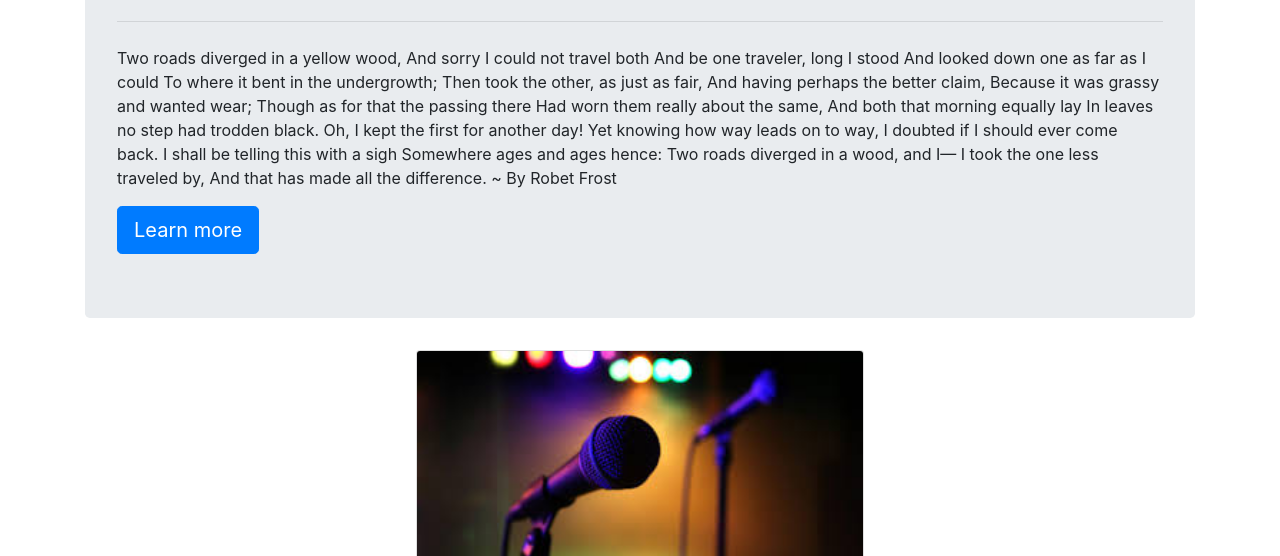
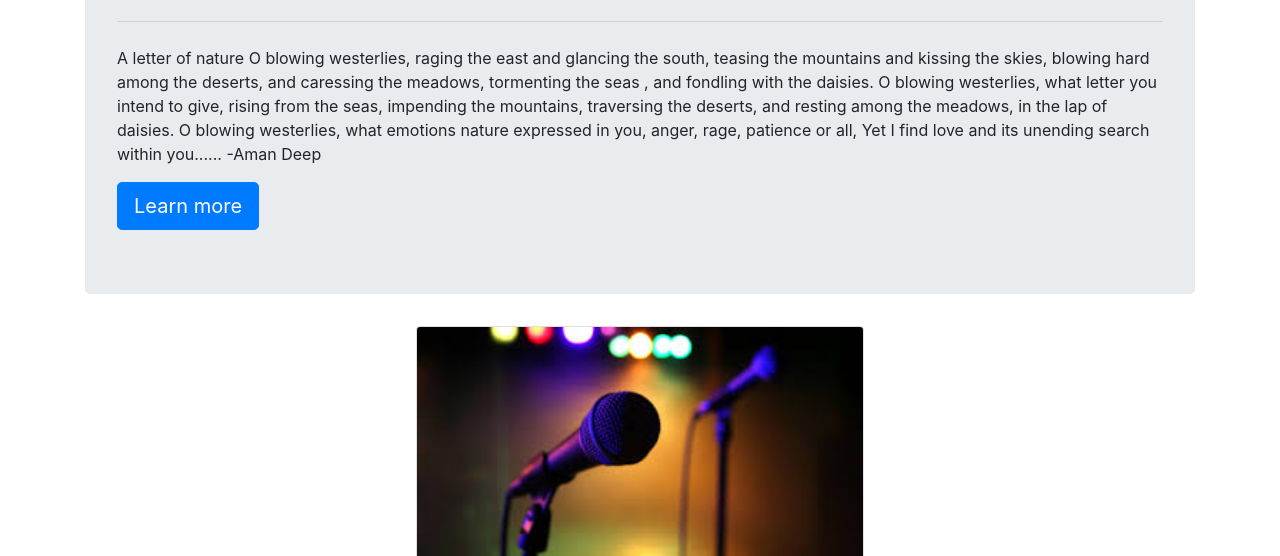
Before and after one commit to adgroup123/SpeechRecognizer, a plain HTML site: page index.html in a window 1280 px wide. Shown: the part 239-795 px from the top of the page. Drawn offline with nearby package versions, Linux system fonts and the light colour scheme.

Commit message:
Update index.html

```diff
--- a/index.html
+++ b/index.html
@@ -14,29 +14,56 @@
       <h1 class="display-4">Welcome To the New Speech Recognizer Utility</h1>
       <p class="lead">This is a simple hero unit, a simple utility to show you the advancement in technologies .</p>
       <hr class="my-4">
-      <p>Two roads diverged in a yellow wood,
-And sorry I could not travel both
-And be one traveler, long I stood
-And looked down one as far as I could
-To where it bent in the undergrowth;
+      <p>
+        A letter of nature
 
-Then took the other, as just as fair,
-And having perhaps the better claim,
-Because it was grassy and wanted wear;
-Though as for that the passing there
-Had worn them really about the same,
 
-And both that morning equally lay
-In leaves no step had trodden black.
-Oh, I kept the first for another day!
-Yet knowing how way leads on to way,
-I doubted if I should ever come back.
 
-I shall be telling this with a sigh
-Somewhere ages and ages hence:
-Two roads diverged in a wood, and I—
-I took the one less traveled by,
-And that has made all the difference. ~ By Robet Frost</p>
+
+
+O blowing westerlies,
+
+raging the east and glancing the south,
+
+teasing the mountains and kissing the skies,
+
+blowing hard among the deserts,
+
+and caressing the meadows,
+
+tormenting the seas ,
+
+and fondling with the daisies.
+
+
+O blowing westerlies,
+
+what letter you intend to give,
+
+rising from the seas,
+
+impending the mountains,
+
+traversing the deserts,
+
+and resting among the meadows,
+
+in the lap of daisies.
+
+
+O blowing westerlies,
+
+what emotions nature expressed in you,
+
+anger, rage, patience or all,
+
+Yet I find love and its unending search within you......
+
+-Aman Deep
+
+
+
+</p>
       <a class="btn btn-primary btn-lg" href="https://adgroup123.github.io" role="button">Learn more</a>
     </div>
 
```
